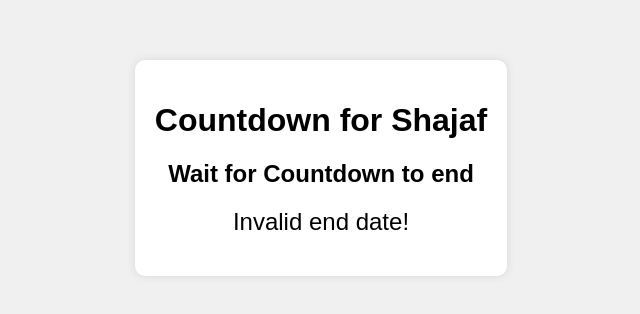
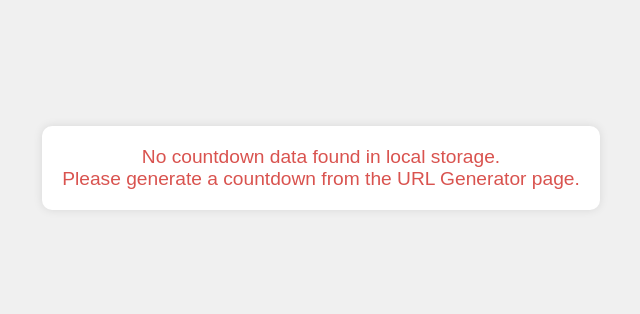
Before and after one commit to ShajafKhan/Countdown, a plain HTML site: page index.html in a window 1280 px wide. Shown: the part 232-546 px from the top of the page, without its empty margins (319-959 px from the left). Drawn offline with Linux system fonts and the light colour scheme.

Commit message:
Update index.html

```diff
--- a/index.html
+++ b/index.html
@@ -42,29 +42,45 @@
         #redirectButton:hover {
             background-color: #0056b3;
         }
+
+        .error-message {
+            color: #d9534f;
+            font-size: 1.2em;
+        }
     </style>
 </head>
 <body>
     <div class="countdown-container">
-        <h1>Countdown for <span id="name">Shajaf</span></h1>
-        <h2> Wait for Countdown to end</h2>
+        <h1>Countdown for <span id="name">Loading...</span></h1>
+        <h2>Wait for Countdown to end</h2>
         <div id="countdown">Loading...</div>
         <button id="redirectButton" onclick="redirect()">Click the button to redirect</button>
     </div>
 
     <script>
-        function getUrlParameter(name) {
-            name = name.replace(/[\[]/, '\\[').replace(/[\]]/, '\\]');
-            var regex = new RegExp('[\?&]' + name + '=([^&#]*)');
-            var results = regex.exec(location.search);
-            return results === null ? '' : decodeURIComponent(results[1].replace(/\+/g, ' '));
+        // Function to retrieve data from localStorage
+        function loadCountdownData() {
+            const generatedUrls = JSON.parse(localStorage.getItem('generatedUrls')) || [];
+
+            // Use the latest entry in the localStorage array
+            if (generatedUrls.length > 0) {
+                return generatedUrls[generatedUrls.length - 1];
+            } else {
+                return null;
+            }
         }
 
-        const endDateParam = getUrlParameter('end-date');
-        const nameParam = getUrlParameter('n') || 'Shajaf';
-        const redirectUrl = getUrlParameter('birthday-card-url') || '#';
+        const countdownData = loadCountdownData();
 
-        document.getElementById('name').textContent = nameParam;
+        // If no data is found, show an error message
+        if (!countdownData) {
+            document.querySelector('.countdown-container').innerHTML = `
+                <div class="error-message">No countdown data found in local storage.<br>
+                Please generate a countdown from the URL Generator page.</div>`;
+        } else {
+            const { name, endDate, birthdayCardUrl } = countdownData;
+
+            document.getElementById('name').textContent = name;
 
             function countdown(endDate) {
                 const end = new Date(endDate).getTime();
@@ -89,13 +105,10 @@
             }
 
             function redirect() {
-            window.location.href = redirectUrl;
+                window.location.href = birthdayCardUrl;
             }
 
-        if (endDateParam) {
-            countdown(endDateParam);
-        } else {
-            document.getElementById('countdown').textContent = 'Invalid end date!';
+            countdown(endDate);
         }
     </script>
 </body>
```
Lines whose indentation alone changed are shown as unchanged.
